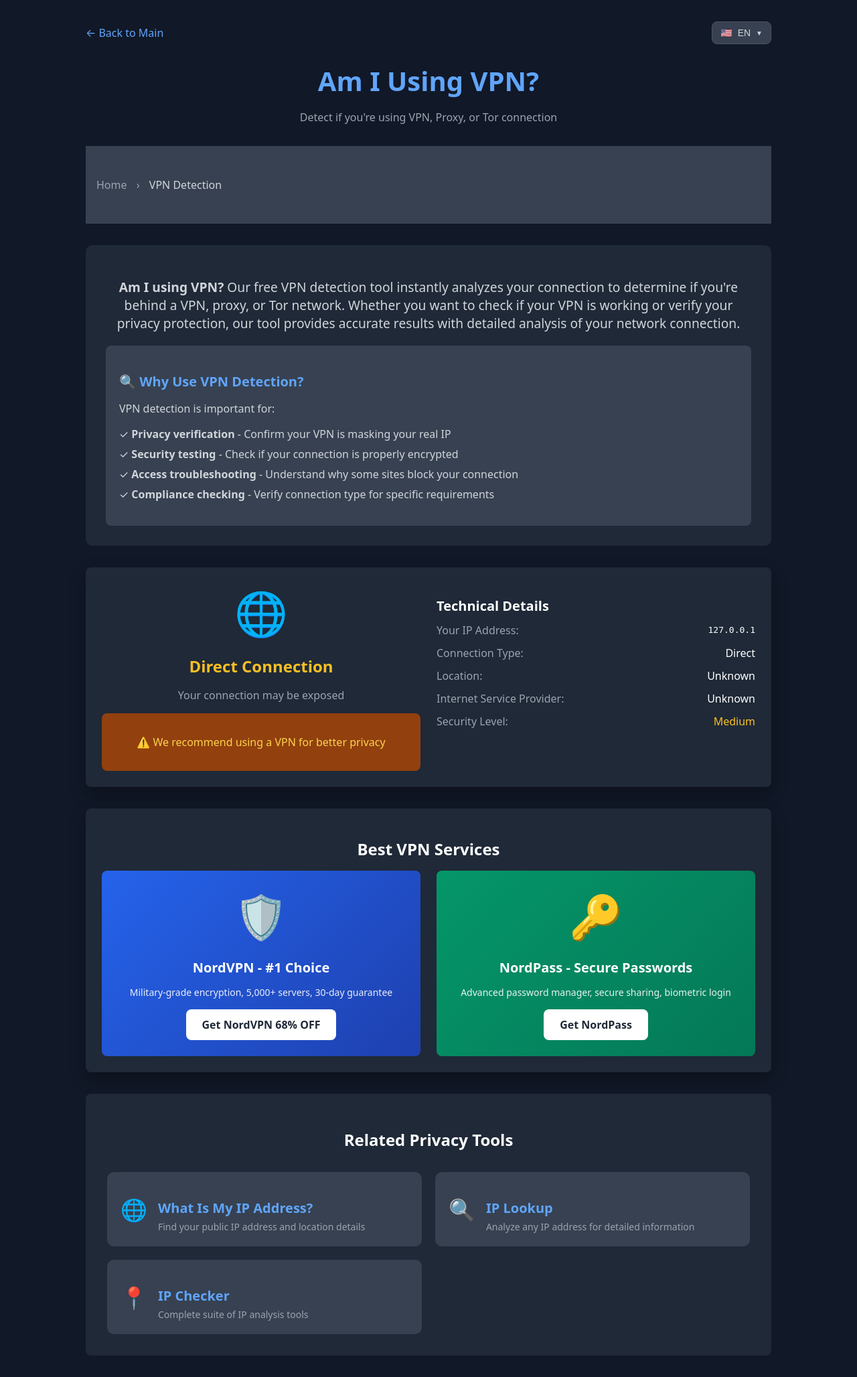
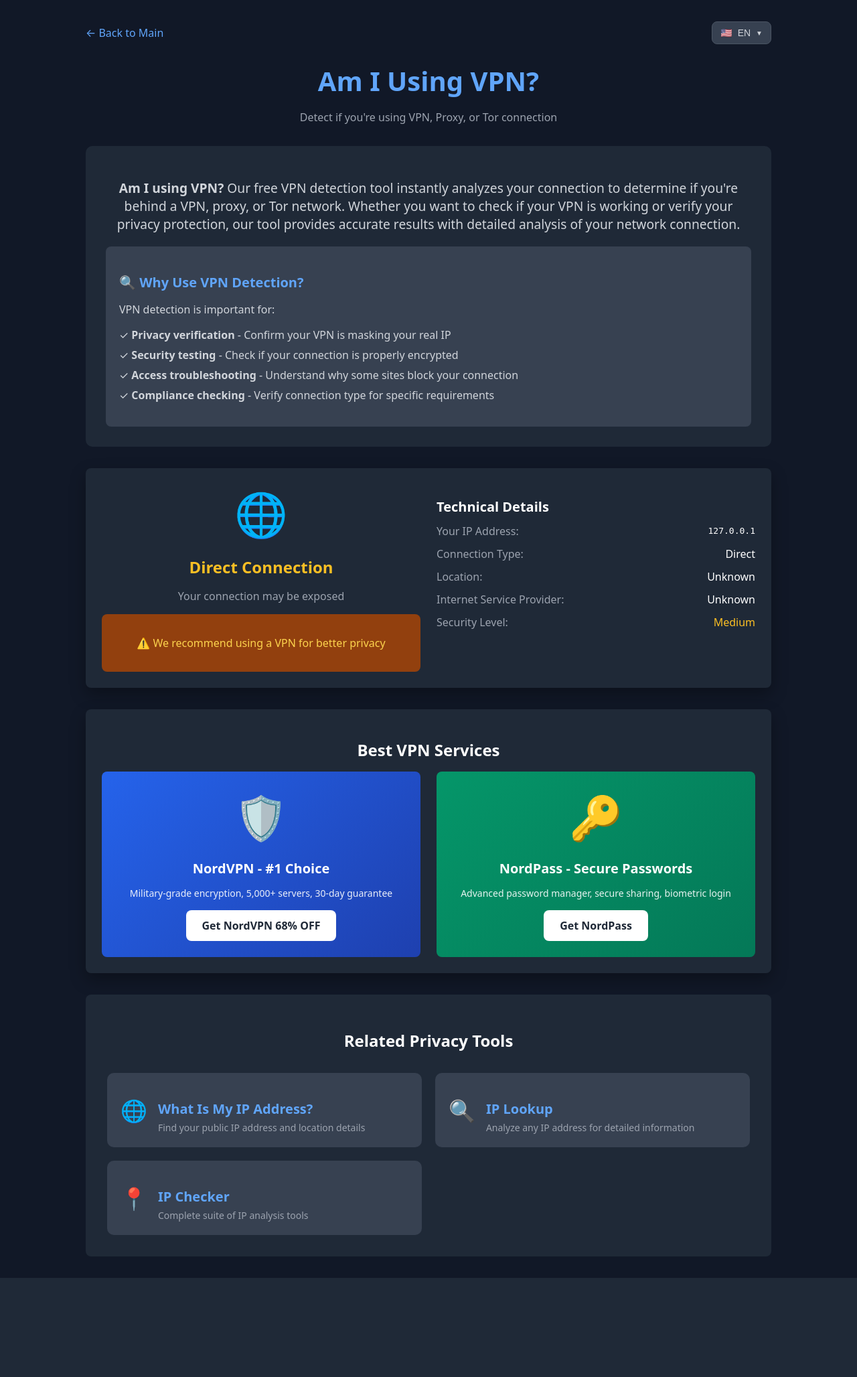
Before and after one commit to Stefanson0888/ip-checker, a FastAPI app: page /am-i-using-vpn in a window 1280 px wide. Shown: the whole page at 67% size. After the commit the page ends 1908 px from the top, so only its background shows below. Run offline with FastAPI, Linux system fonts and the light colour scheme; data that the repository does not hold is empty.

Commit message:
no breadcrumb

```diff
--- a/templates/am-i-using-vpn.html
+++ b/templates/am-i-using-vpn.html
@@ -247,14 +247,6 @@
             <p class="text-gray">{{ _('vpn_detection_subtitle') }}</p>
         </header>
 
-        <nav style="background: #374151; padding: 15px 0; margin-bottom: 2rem;">
-            <div class="container">
-                <a href="{{ language_urls[lang] if lang != 'en' else '/' }}" style="color: #9ca3af; text-decoration: none;">Home</a>
-                <span style="margin: 0 10px; color: #9ca3af;">›</span>
-                <span style="color: #d1d5db; font-weight: 500;">VPN Detection</span>
-            </div>
-        </nav>
-
         <div style="background: #1f2937; padding: 30px; border-radius: 10px; margin: 2rem 0;">
             <p style="font-size: 1.2rem; text-align: center; margin-bottom: 20px; color: #d1d5db;">
                 <strong>{{ _('vpn_detection_intro_title') }}</strong> {{ _('vpn_detection_intro_text') }}
```
Also changed, not shown: 1 other file.
